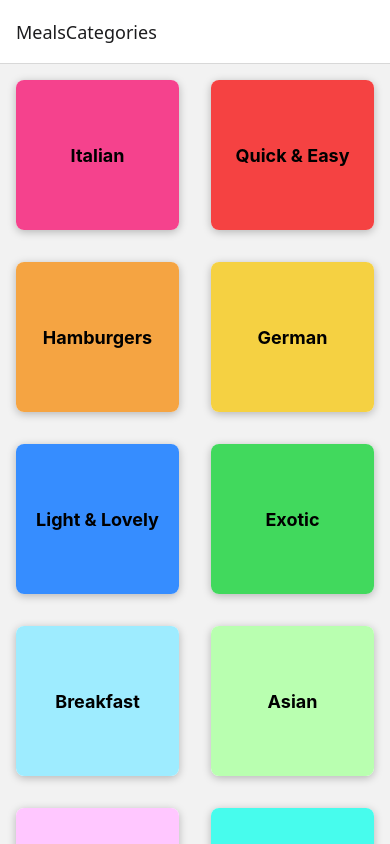
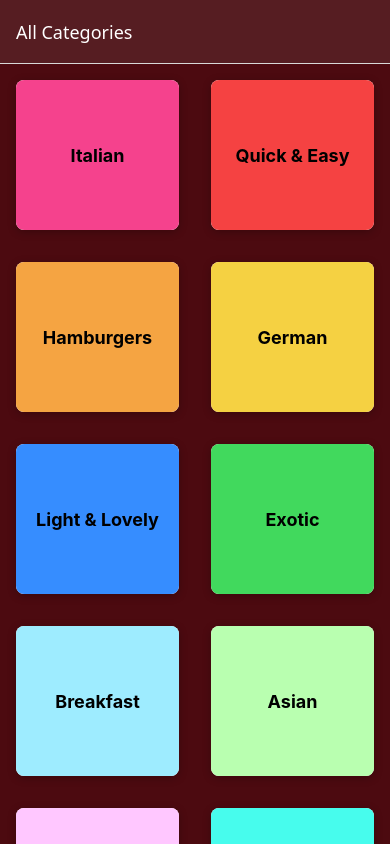
Before and after one commit to vk-giri/react-native-apps, a React Native app in the folder meals-app/: screen / in a window 390 px wide. Built offline with nearby package versions, Linux system fonts and the light colour scheme.

Commit message:
More navigation added

```diff
--- a/meals-app/App.js
+++ b/meals-app/App.js
@@ -11,11 +11,27 @@ const myStack = createNativeStackNavigator();
 export default function App() {
   return (
     <>
-      <StatusBar style='auto' />
+      <StatusBar style='light' />
       <NavigationContainer>
-        <myStack.Navigator>
-          <myStack.Screen name='MealsCategories' component={CategoriesScreen}></myStack.Screen>
-          <myStack.Screen name='MealsOverview' component={MealsOverviewScreen}></myStack.Screen>
+        <myStack.Navigator
+          screenOptions={{
+            headerStyle: { backgroundColor: '#561D22FF' },
+            headerTintColor: 'white',
+            contentStyle: {
+              backgroundColor: '#4C0A10FF',
+            },
+            animationMatchesGesture: true,
+          }}
+        >
+          <myStack.Screen name='MealsCategories' component={CategoriesScreen} options={{ title: 'All Categories' }} />
+          <myStack.Screen
+            name='MealsOverview'
+            component={MealsOverviewScreen}
+            // options={({ route, navigation }) => {
+            //   const catId = route.params.categoryId;
+            //   return { title: catId };
+            // }}
+          />
         </myStack.Navigator>
       </NavigationContainer>
     </>
--- a/meals-app/screens/MealsOverviewScreen.js
+++ b/meals-app/screens/MealsOverviewScreen.js
@@ -1,14 +1,22 @@
 import { FlatList, StyleSheet, View } from 'react-native';
-import React from 'react';
-import { MEALS } from '../data/dummy-data';
+import React, { useLayoutEffect } from 'react';
+import { CATEGORIES, MEALS } from '../data/dummy-data';
 import MealItem from '../components/MealItem';
 
-const MealsOverviewScreen = ({ route }) => {
+const MealsOverviewScreen = ({ route, navigation }) => {
   const categoryId = route.params.categoryId;
 
   const meals = MEALS.filter((mealItem) => {
     return mealItem.categoryIds.indexOf(categoryId) >= 0;
   });
+
+  useLayoutEffect(() => {
+    const categoryTitle = CATEGORIES.find((item) => item.id === categoryId).title;
+
+    navigation.setOptions({
+      title: categoryTitle,
+    });
+  }, [navigation, categoryId]);
 
   function renderMealItem(itemData) {
     return (
```
